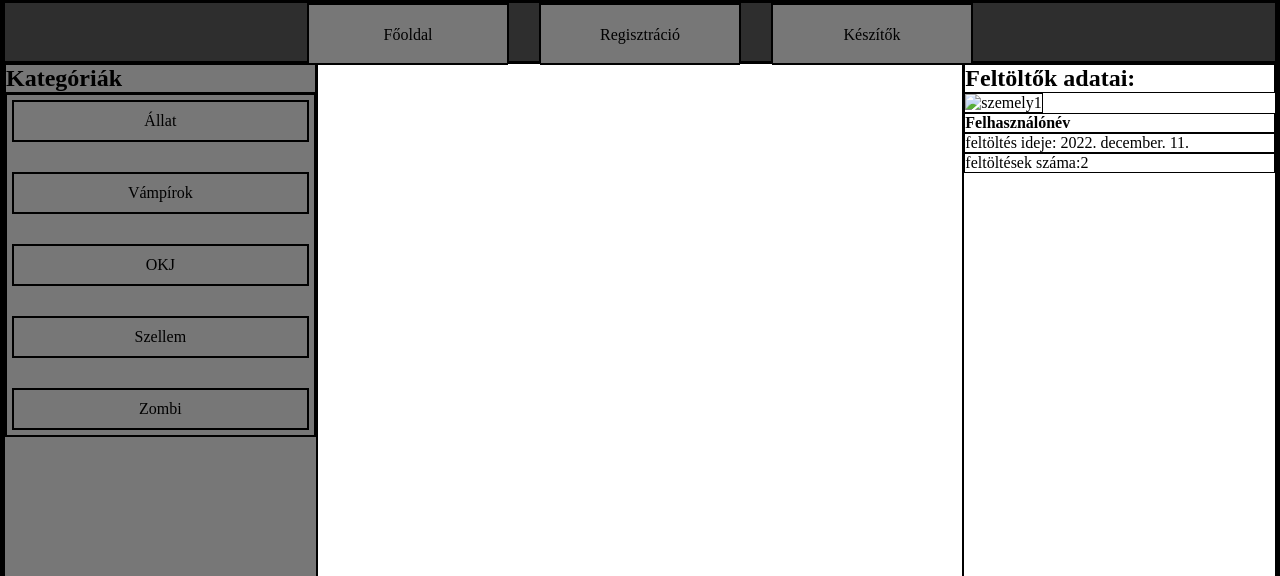
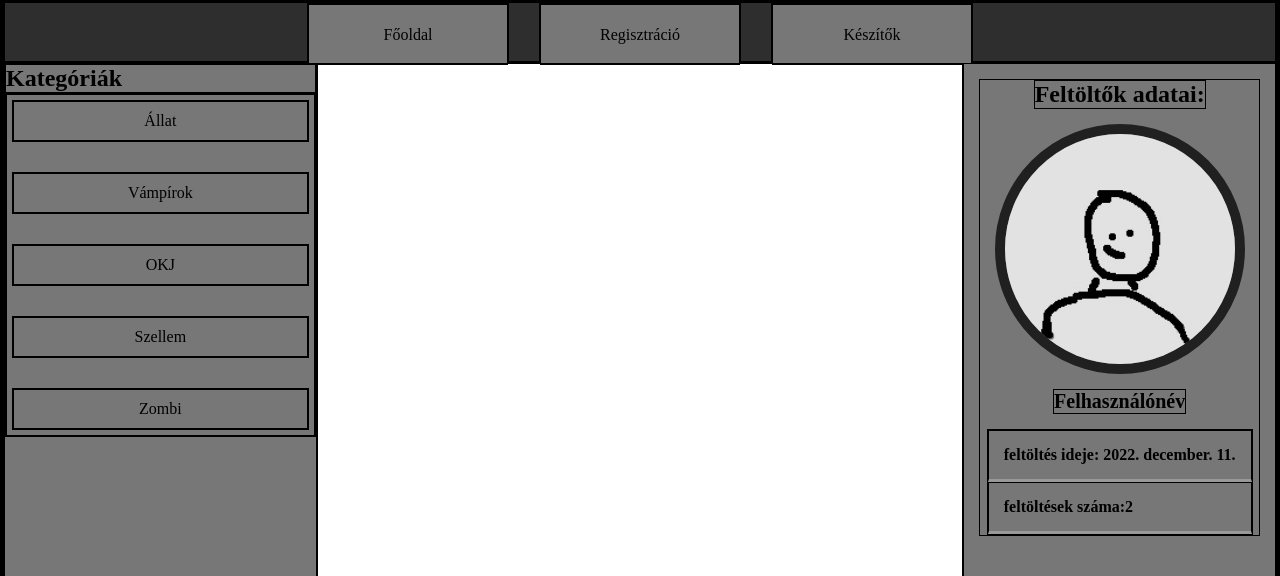
Before and after one commit to terenyijanos96/horrorkepregenyek.hu, a plain HTML site: page index.html in a window 1280 px wide. Shown: the part 224-800 px from the top of the page. Drawn offline with Linux system fonts and the light colour scheme.

Commit message:
"right-aside"-nak első verziója létrehozva!

```diff
--- a/css/stilus.css
+++ b/css/stilus.css
@@ -91,7 +91,41 @@ article {
 }
 
 aside#right-aside {
+  background-color: #777;
   flex: 24.58%;
+  padding: 15px;
+}
+
+aside#right-aside {
+  background-color: #777;
+  flex: 24.58%;
+  padding: 15px;
+}
+
+#uploader-information {
+  display: flex;
+  flex-direction: column;
+  align-items: center;
+  gap: 15px
+}
+
+.uploader-avatar {
+  border-radius: 50%;
+  border: 10px solid #202020;
+  width: 250px;
+}
+
+.uploader-name {
+  font-size: 20px
+}
+aside#right-aside ul {
+  list-style-type: none;
+}
+
+aside#right-aside li {
+  padding: 15px;
+  font-weight: bold;
+  border-bottom: 3px solid #999;
 }
 img {
   max-width: 1000px;
--- a/index.html
+++ b/index.html
@@ -40,11 +40,15 @@
         </aside>
         <article></article>
         <aside id="right-aside">
+          <div id="uploader-information">
           <h2>Feltöltők adatai:</h2>
-          <img src="" alt="szemely1" />
-          <h4>Felhasználónév</h4>
-          <p>feltöltés ideje: 2022. december. 11.</p>
-          <p>feltöltések száma:2</p>
+          <img class="uploader-avatar" src="kepek/avatar.jpg" alt="szemely1" />
+          <h4 class="uploader-name">Felhasználónév</h4>
+          <ul>
+            <li>feltöltés ideje: 2022. december. 11.</li>
+            <li>feltöltések száma:2</li>
+          </ul>
+        </div>
         </aside>
       </div>
       <footer>
```
Also changed, not shown: kepek/avatar.jpg (added).
